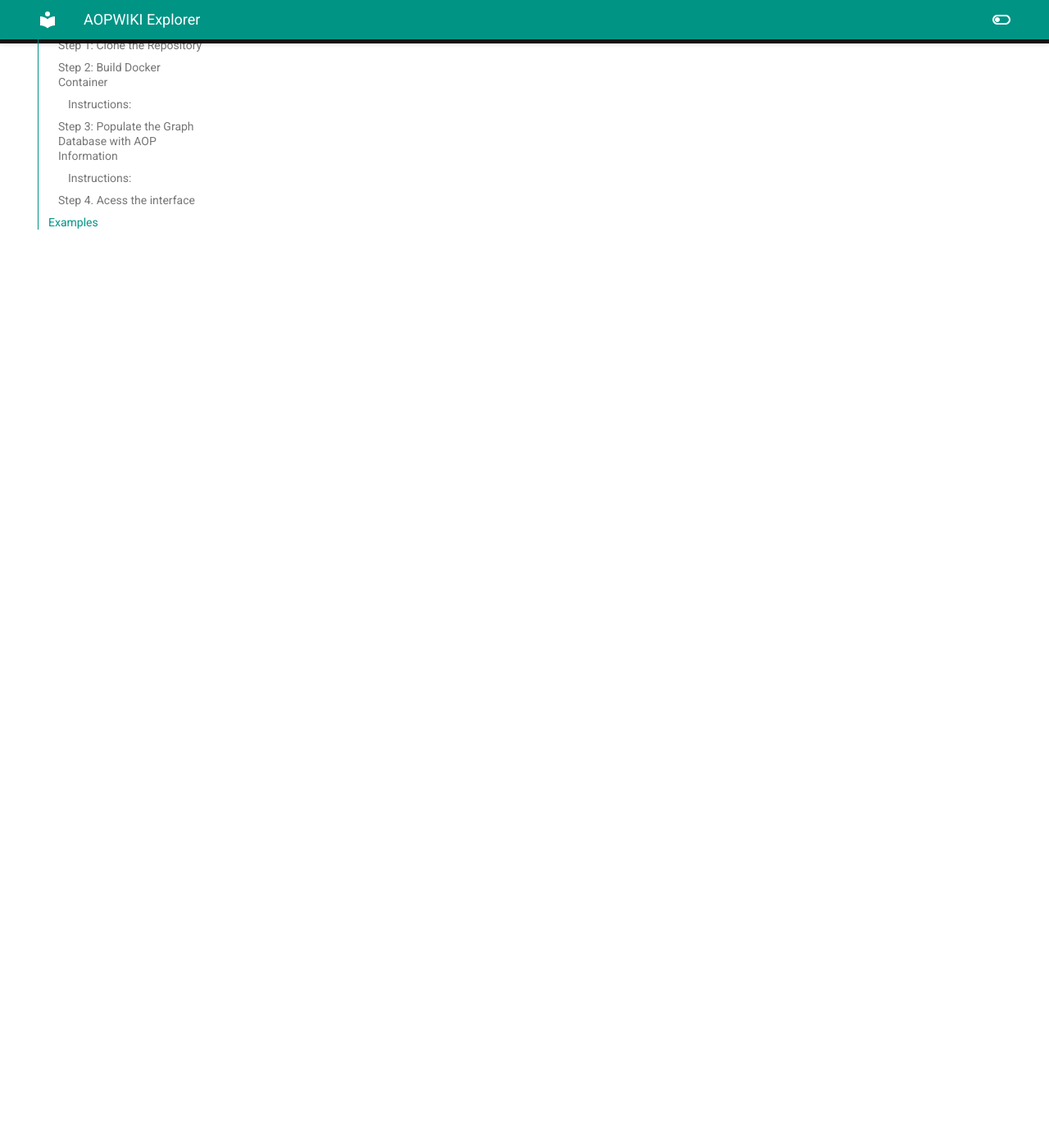
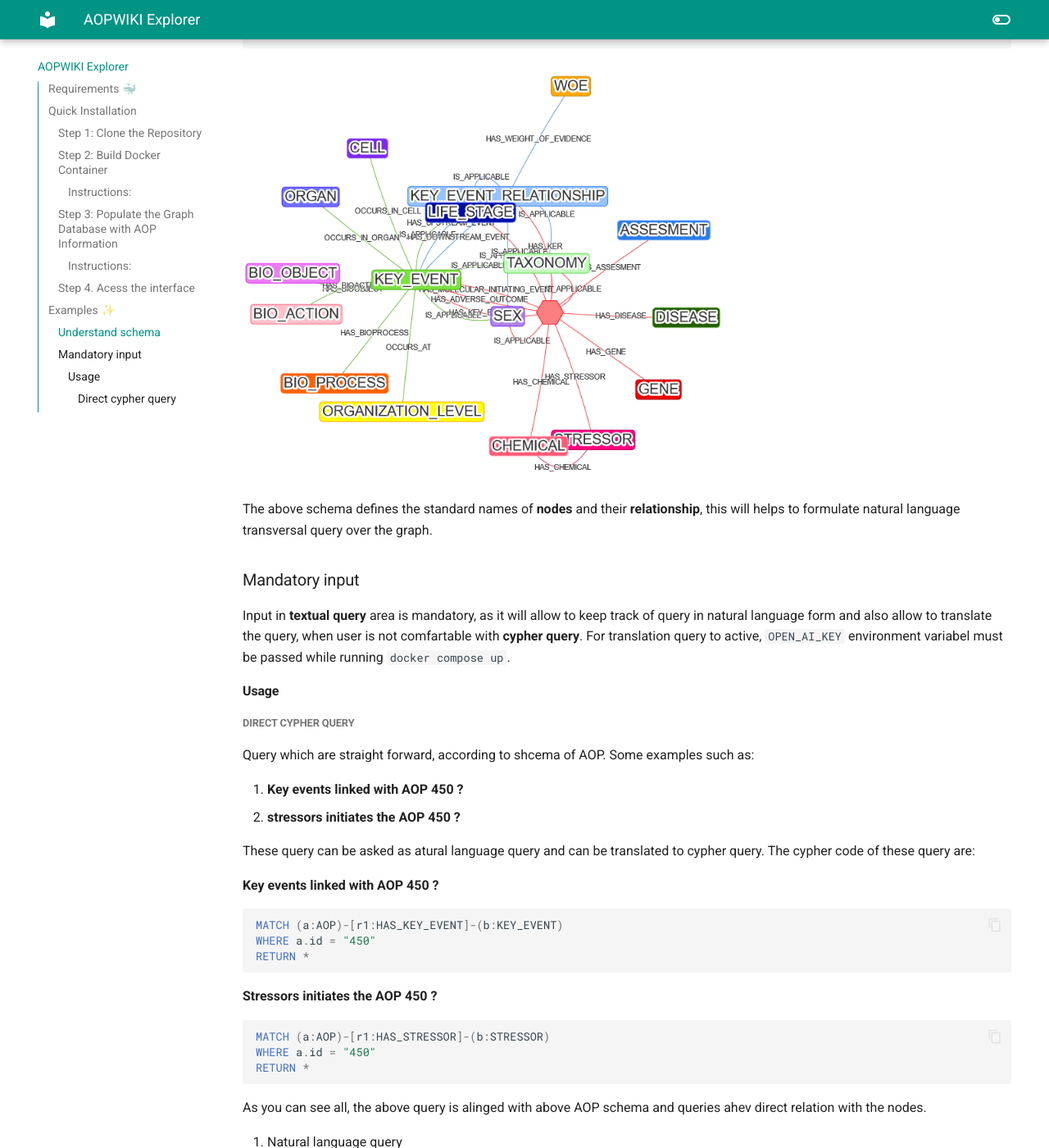
Before and after one commit to Crispae/AOPWiki_Explorer, an MkDocs documentation site: the page built from docs/index.md, in a window 1280 px wide and 1400 px high, scrolled down 2076 px. Shown: the whole window at 82% size. Built offline with MkDocs 1.6.1 and Material for MkDocs 9.7.7, drawn with Linux system fonts in a browser that asks for light colours; some of the changed text lies outside the part shown.

Commit message:
examples updated

````diff
--- a/docs/index.md
+++ b/docs/index.md
@@ -15,7 +15,7 @@ The recommended method to use AOPWIKI explorer is through Docker container.
 
 ### Step 1: Clone the Repository
 Open the command prompt and write the following command
-  ```shell
+```shell
 git clone https://github.com/Crispae/AOPWiki_Explorer.git
 cd AOPWiki_Explorer
 ```
@@ -60,12 +60,52 @@ These steps are essential for maintaining an updated graph database containing t
 
 
 ### Step 4. Acess the interface
-Open following link on your web browser to access the AOPwiki-Explorer  ```http://127.0.0.1:3000/```
+Open following link on your web browser to access the AOPwiki-Explorer  `http://127.0.0.1:3000/`
 
-## Examples
+## Examples ✨
 
-Will be available soon
+### Understand schema
 
-1. Direct cypher query
+Optimal utilization of AOPWiki Explorer involves familiarizing yourself with the network schema, comprehending the connections between nodes and edges, and understanding their respective nomenclature. To access the schema of the AOP network, execute the following command within the **Cypher query** editor:
+```sql
+call db.schema.visualization
+```
+<div style="align-content:center">
+    <img src="schema.png" alt="AOP graph schema" width="600" height="400"/>
+</div>
+
+The above schema defines the standard names of **nodes** and their **relationship**, this will helps to formulate natural language transversal query over the graph.
+
+### Mandatory input
+Input in **textual query** area is mandatory, as it will allow to keep track of query in natural language form and also allow to translate the query, when user is not comfartable with **cypher query**. For translation query to active, `OPEN_AI_KEY` environment variabel must be passed while running `docker compose up`.
+
+#### Usage
+##### Direct cypher query
+
+Query which are straight forward, according to shcema of AOP. Some examples such as:
+
+1. **Key events linked with AOP 450 ?**
+2. **stressors initiates the AOP 450 ?**
+
+These query can be asked as atural language query and can be translated to cypher query.  The cypher code of these query are:
+
+
+**Key events linked with AOP 450 ?**
+```sql
+MATCH (a:AOP)-[r1:HAS_KEY_EVENT]-(b:KEY_EVENT)
+WHERE a.id = "450"
+RETURN *
+```
+
+**Stressors initiates the AOP 450 ?**
+```sql
+MATCH (a:AOP)-[r1:HAS_STRESSOR]-(b:STRESSOR)
+WHERE a.id = "450"
+RETURN *
+```
+
+As you can see all, the above query is alinged with above AOP schema and queries ahev direct relation with the nodes.
+
+
 2. Natural language query
 3. Step wise query
````
Also changed, not shown: docs/schema.png (added).
